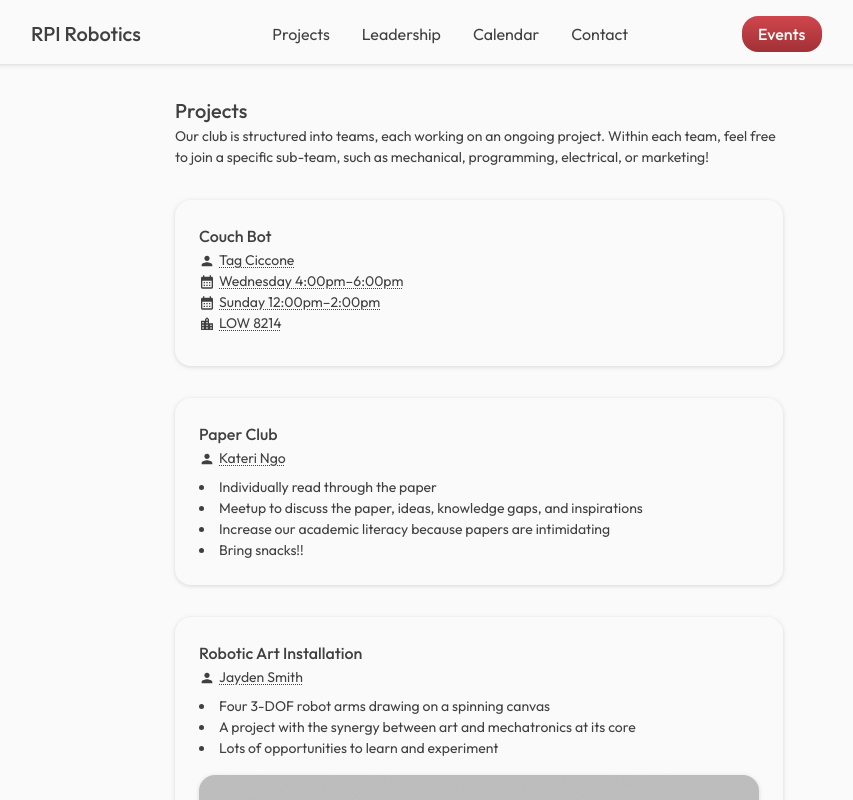
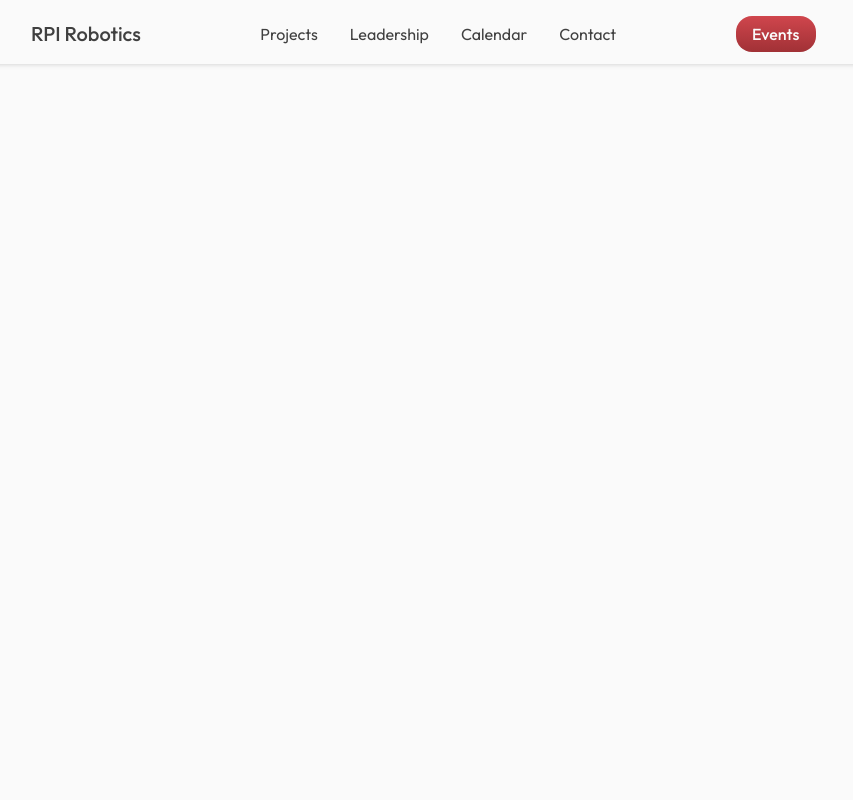
Before and after one commit to haydenheroux/rpi-robotics-website, a React (Vite) app: page / in a window 1280 px wide. Shown: the top 800 px of the page, without its empty margins (161-1014 px from the left). Built offline with nearby package versions, Linux system fonts and the light colour scheme.

Commit message:
Add empty pages for routing.

```diff
--- a/package.json
+++ b/package.json
@@ -15,6 +15,7 @@
     "react": "^19.1.1",
     "react-dom": "^19.1.1",
     "react-icons": "^5.5.0",
+    "react-router": "^7.9.3",
     "tailwindcss": "^4.1.13"
   },
   "devDependencies": {
--- a/src/App.tsx
+++ /dev/null
@@ -1,101 +0,0 @@
-import ProjectCard from "./components/ProjectCard";
-import { JEC_3210, LOW_8214 } from "./types/Location";
-import Nav from "./components/Nav";
-
-function App() {
-  return (
-    <>
-      <Nav />
-      <div className="block h-8"></div>
-      {/* TODO Move this content to projects page */}
-      <div className="w-full sm:w-2xl sm:mx-auto px-8">
-        <h1 className="type-title text-neutral-700">Projects</h1>
-        <p className="type-body text-neutral-700">
-          Our club is structured into teams, each working on an ongoing project.
-          Within each team, feel free to join a specific sub-team, such as
-          mechanical, programming, electrical, or marketing!
-        </p>
-        <div className="block h-8"></div>
-        <div className="grid gap-8">
-          <ProjectCard
-            name="Couch Bot"
-            people={[{ name: "Tag Ciccone", email: "ciccot@rpi.edu" }]}
-            times={[
-              { day: "Wednesday", start: "4:00pm", end: "6:00pm" },
-              { day: "Sunday", start: "12:00pm", end: "2:00pm" },
-            ]}
-            locations={[LOW_8214]}
-          />
-          <ProjectCard
-            name="Paper Club"
-            people={[{ name: "Kateri Ngo", email: "ngok2@rpi.edu" }]}
-            description={[
-              "Individually read through the paper",
-              "Meetup to discuss the paper, ideas, knowledge gaps, and inspirations",
-              "Increase our academic literacy because papers are intimidating",
-              "Bring snacks!!",
-            ]}
-          />
-          <ProjectCard
-            name="Robotic Art Installation"
-            people={[{ name: "Jayden Smith" }]}
-            description={[
-              "Four 3-DOF robot arms drawing on a spinning canvas",
-              "A project with the synergy between art and mechatronics at its core",
-              "Lots of opportunities to learn and experiment",
-            ]}
-            image="./rai.png"
-          />
-          <ProjectCard
-            name="Combat Robotics"
-            people={[{ name: "Cyle Rush", email: "rushc2@rpi.edu" }]}
-            times={[{ day: "Friday", start: "4:30pm", end: "6:30pm" }]}
-            locations={[JEC_3210]}
-            description={[
-              "Fall Semester - Create 8 teams",
-              "Fall Semester - Each team builds a 1 pound robot in 3 months",
-              "Fall Semester - Robot killing tournament",
-              "Spring Semester - Create 1 or 2 teams",
-              "Spring Semester - Each team builds a 3 pound robot",
-              "Spring Semester - Compete in NHRL competition",
-            ]}
-          />
-          <ProjectCard
-            name="Drone Project"
-            people={[
-              { name: "Jason Zhang", email: "zhangy96@rpi.edu" },
-              { name: "Gavin Lesko", email: "gavinl@rpi.edu" },
-            ]}
-            times={[{ day: "Monday", start: "7:00pm" }]}
-            locations={[LOW_8214]}
-            description={[
-              "Gesture Controlled Drone - Recognize hand gestures and translate them into flight commands",
-              "Custom Hardware + Computer Vision Integration - Drone will be built from scratch powered by the OpenCV library",
-            ]}
-          />
-          <ProjectCard
-            name="IGVC"
-            people={[{ name: "Zane Brotherton", email: "brothz@rpi.edu" }]}
-            times={[{ day: "Sunday", start: "3:00pm" }]}
-            locations={[LOW_8214]}
-          />
-          <ProjectCard
-            name="Audio-Animatronic"
-            people={[{ name: "Sydney Simmons", email: "simmos6@rpi.edu" }]}
-            times={[{ day: "Sunday", start: "4:00pm", end: "5:00pm" }]}
-            locations={[JEC_3210]}
-            description={[
-              "Build an animatronic with movements synchronized with sound, posing as a new avatar for robotics club!",
-              "Uno R3, PCA9685, Micro Servos (9g), sound module",
-              "Sub-teams: Concept design, mechanical, electrical, programming",
-              "Any questions (or ideas!) PLEASE DM Sydney on Discord!",
-            ]}
-          />
-        </div>
-        <div className="block h-16"></div>
-      </div>
-    </>
-  );
-}
-
-export default App;
--- /dev/null
+++ b/src/Calendar.tsx
@@ -0,0 +1,8 @@
+function Calendar() {
+  return (
+    <>
+    </>
+  );
+}
+
+export default Calendar;
--- /dev/null
+++ b/src/Contact.tsx
@@ -0,0 +1,8 @@
+function Contact() {
+  return (
+    <>
+    </>
+  );
+}
+
+export default Contact;
--- /dev/null
+++ b/src/Events.tsx
@@ -0,0 +1,8 @@
+function Events() {
+  return (
+    <>
+    </>
+  );
+}
+
+export default Events;
--- /dev/null
+++ b/src/Home.tsx
@@ -0,0 +1,8 @@
+function Home() {
+  return (
+    <>
+    </>
+  );
+}
+
+export default Home;
--- /dev/null
+++ b/src/Layout.tsx
@@ -0,0 +1,18 @@
+import { Outlet } from "react-router";
+import Nav from "./components/Nav";
+
+function Layout() {
+  return (
+    <>
+      <Nav />
+      <div className="block h-8"></div>
+      {/* TODO Move this content to projects page */}
+      <div className="w-full sm:w-2xl sm:mx-auto px-8">
+        <Outlet />
+        <div className="block h-16"></div>
+      </div>
+    </>
+  );
+}
+
+export default Layout;
--- /dev/null
+++ b/src/Leadership.tsx
@@ -0,0 +1,8 @@
+function Leadership() {
+  return (
+    <>
+    </>
+  );
+}
+
+export default Leadership;
--- /dev/null
+++ b/src/Projects.tsx
@@ -0,0 +1,94 @@
+import ProjectCard from "./components/ProjectCard";
+import { JEC_3210, LOW_8214 } from "./types/Location";
+
+function Projects() {
+  return (
+    <>
+      <h1 className="type-title text-neutral-700">Projects</h1>
+      <p className="type-body text-neutral-700">
+        Our club is structured into teams, each working on an ongoing project.
+        Within each team, feel free to join a specific sub-team, such as
+        mechanical, programming, electrical, or marketing!
+      </p>
+      <div className="block h-8"></div>
+      <div className="grid gap-8">
+        <ProjectCard
+          name="Couch Bot"
+          people={[{ name: "Tag Ciccone", email: "ciccot@rpi.edu" }]}
+          times={[
+            { day: "Wednesday", start: "4:00pm", end: "6:00pm" },
+            { day: "Sunday", start: "12:00pm", end: "2:00pm" },
+          ]}
+          locations={[LOW_8214]}
+        />
+        <ProjectCard
+          name="Paper Club"
+          people={[{ name: "Kateri Ngo", email: "ngok2@rpi.edu" }]}
+          description={[
+            "Individually read through the paper",
+            "Meetup to discuss the paper, ideas, knowledge gaps, and inspirations",
+            "Increase our academic literacy because papers are intimidating",
+            "Bring snacks!!",
+          ]}
+        />
+        <ProjectCard
+          name="Robotic Art Installation"
+          people={[{ name: "Jayden Smith" }]}
+          description={[
+            "Four 3-DOF robot arms drawing on a spinning canvas",
+            "A project with the synergy between art and mechatronics at its core",
+            "Lots of opportunities to learn and experiment",
+          ]}
+          image="./rai.png"
+        />
+        <ProjectCard
+          name="Combat Robotics"
+          people={[{ name: "Cyle Rush", email: "rushc2@rpi.edu" }]}
+          times={[{ day: "Friday", start: "4:30pm", end: "6:30pm" }]}
+          locations={[JEC_3210]}
+          description={[
+            "Fall Semester - Create 8 teams",
+            "Fall Semester - Each team builds a 1 pound robot in 3 months",
+            "Fall Semester - Robot killing tournament",
+            "Spring Semester - Create 1 or 2 teams",
+            "Spring Semester - Each team builds a 3 pound robot",
+            "Spring Semester - Compete in NHRL competition",
+          ]}
+        />
+        <ProjectCard
+          name="Drone Project"
+          people={[
+            { name: "Jason Zhang", email: "zhangy96@rpi.edu" },
+            { name: "Gavin Lesko", email: "gavinl@rpi.edu" },
+          ]}
+          times={[{ day: "Monday", start: "7:00pm" }]}
+          locations={[LOW_8214]}
+          description={[
+            "Gesture Controlled Drone - Recognize hand gestures and translate them into flight commands",
+            "Custom Hardware + Computer Vision Integration - Drone will be built from scratch powered by the OpenCV library",
+          ]}
+        />
+        <ProjectCard
+          name="IGVC"
+          people={[{ name: "Zane Brotherton", email: "brothz@rpi.edu" }]}
+          times={[{ day: "Sunday", start: "3:00pm" }]}
+          locations={[LOW_8214]}
+        />
+        <ProjectCard
+          name="Audio-Animatronic"
+          people={[{ name: "Sydney Simmons", email: "simmos6@rpi.edu" }]}
+          times={[{ day: "Sunday", start: "4:00pm", end: "5:00pm" }]}
+          locations={[JEC_3210]}
+          description={[
+            "Build an animatronic with movements synchronized with sound, posing as a new avatar for robotics club!",
+            "Uno R3, PCA9685, Micro Servos (9g), sound module",
+            "Sub-teams: Concept design, mechanical, electrical, programming",
+            "Any questions (or ideas!) PLEASE DM Sydney on Discord!",
+          ]}
+        />
+      </div>
+    </>
+  );
+}
+
+export default Projects;
--- a/src/components/Nav.tsx
+++ b/src/components/Nav.tsx
@@ -1,5 +1,6 @@
 import { useState } from "react";
 import { MdMenu } from "react-icons/md";
+import { NavLink } from "react-router";
 
 function Nav() {
   const [showNav, setShowNav] = useState<boolean>(false);
@@ -12,19 +13,25 @@ function Nav() {
         className={`w-screen h-16 py-4 px-6 bg-neutral-50 ${!showNav ? "drop-shadow-sm/25 drop-shadow-neutral-500" : "relative z-10"}`}
       >
         <div className="w-full lg:w-4xl lg:mx-auto flex flex-row gap-8 justify-between items-center">
-          <span className="min-w-32 type-title text-neutral-700">
+          <NavLink to="/">
+            <span className="min-w-32 type-title text-neutral-700 link-hover">
               RPI Robotics
             </span>
+          </NavLink>
           <div className="hidden md:flex px-2 text-ellipsis flex-row gap-8 justify-start items-center">
             {links.map((title) => (
+              <NavLink to={"/" + title.toLowerCase()} end>
                 <span className="type-large text-neutral-700 link-hover">
                   {title}
                 </span>
+              </NavLink>
             ))}
           </div>
+          <NavLink to="/events" end>
             <span className="hidden md:flex w-20 h-9 px-2 py-1 justify-center items-center type-large-bold brand-button">
               Events
             </span>
+          </NavLink>
           <div className="link-hover">
             <MdMenu
               size={24}
--- a/src/main.tsx
+++ b/src/main.tsx
@@ -1,10 +1,28 @@
 import { StrictMode } from "react";
 import { createRoot } from "react-dom/client";
 import "./index.css";
-import App from "./App";
+import { BrowserRouter, Route, Routes } from "react-router";
+import Projects from "./Projects";
+import Home from "./Home";
+import Layout from "./Layout";
+import Leadership from "./Leadership";
+import Calendar from "./Calendar";
+import Contact from "./Contact";
+import Events from "./Events";
 
 createRoot(document.getElementById("root")!).render(
   <StrictMode>
-    <App />
+    <BrowserRouter>
+      <Routes>
+        <Route element={<Layout />} >
+          <Route index element={<Home />} />
+          <Route path="projects" element={<Projects />} />
+          <Route path="leadership" element={<Leadership />} />
+          <Route path="calendar" element={<Calendar />} />
+          <Route path="contact" element={<Contact />} />
+          <Route path="events" element={<Events />} />
+        </Route>
+      </Routes>
+    </BrowserRouter>
   </StrictMode>,
 );
```
Also changed, not shown: 1 other file (tests, documents, lock files or other folders). Lines whose indentation alone changed are shown as unchanged.
